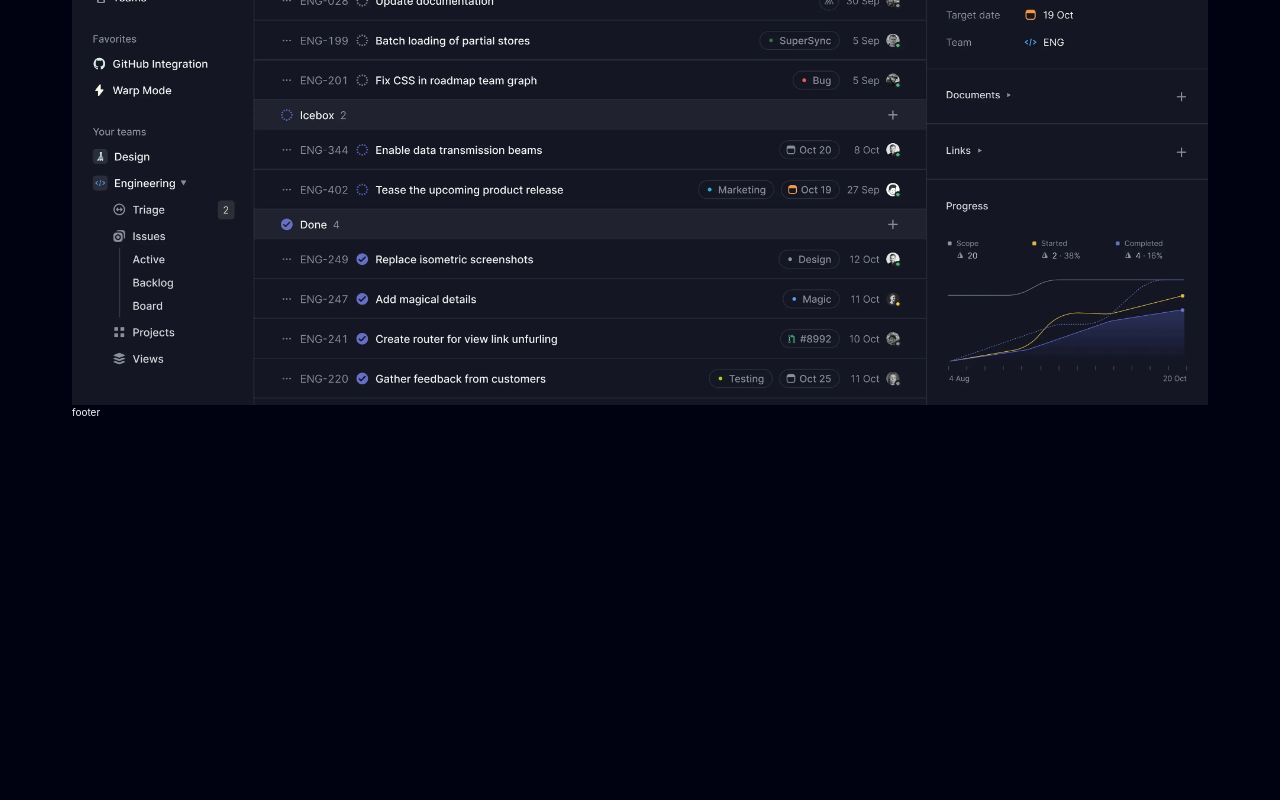
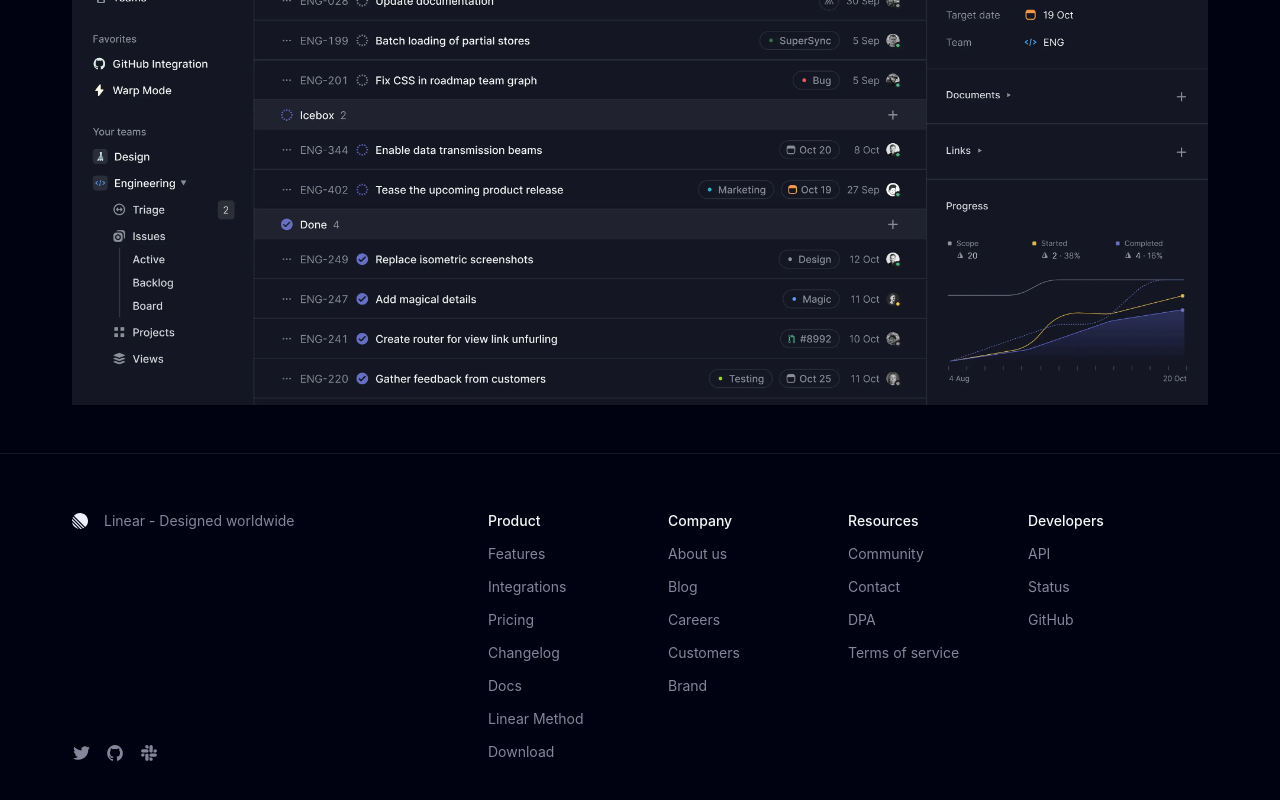
Before and after one commit to EOluwaseun/linear-landing-page, a Next.js app: page / in a window 1280 px wide. Shown: the part 556-1356 px from the top of the page. Before the commit the page ends 976 px from the top, so only its background shows below. Built offline with nearby package versions, Linux system fonts and the light colour scheme.

Commit message:
footer added

```diff
--- a/components/footer.tsx
+++ b/components/footer.tsx
@@ -1,12 +1,92 @@
+/* eslint-disable @typescript-eslint/no-unused-vars */
 'use client';
 
 import React from 'react';
 import Container from './container';
+import Link from 'next/link';
+import { Logo } from './icons/logo';
+import { TwitterIcon } from './icons/twitter';
+import { GithubIcon } from './icons/github';
+import { SlackIcon } from './icons/slack';
 
+const footerLinks = [
+  {
+    title: 'Product',
+    links: [
+      { title: 'Features', href: '#' },
+      { title: 'Integrations', href: '#' },
+      { title: 'Pricing', href: '#' },
+      { title: 'Changelog', href: '#' },
+      { title: 'Docs', href: '#' },
+      { title: 'Linear Method', href: '#' },
+      { title: 'Download', href: '#' },
+    ],
+  },
+  {
+    title: 'Company',
+    links: [
+      { title: 'About us', href: '#' },
+      { title: 'Blog', href: '#' },
+      { title: 'Careers', href: '#' },
+      { title: 'Customers', href: '#' },
+      { title: 'Brand', href: '#' },
+    ],
+  },
+  {
+    title: 'Resources',
+    links: [
+      { title: 'Community', href: '#' },
+      { title: 'Contact', href: '#' },
+      { title: 'DPA', href: '#' },
+      { title: 'Terms of service', href: '#' },
+    ],
+  },
+  {
+    title: 'Developers',
+    links: [
+      { title: 'API', href: '#' },
+      { title: 'Status', href: '#' },
+      { title: 'GitHub', href: '#' },
+    ],
+  },
+];
 export default function Footer() {
   return (
-    <footer>
-      <Container>footer</Container>
+    <footer className="mt-12 border-t border-transparent-white py-[5.6rem] text-sm">
+      <Container className="flex flex-col justify-between lg:flex-row">
+        <div>
+          <div className="flex h-full flex-row justify-between lg:flex-col">
+            <div className="flex items-center text-grey">
+              <Logo className="mr-4 h-4 w-4" /> Linear - Designed worldwide
+            </div>
+            <div className="mt-auto flex space-x-4 text-grey">
+              <TwitterIcon />
+              <GithubIcon />
+              <SlackIcon />
+            </div>
+          </div>
+        </div>
+        <div className="flex flex-wrap">
+          {footerLinks.map((column, i) => {
+            return (
+              <div key={i} className="mt-10 min-w-[50%] lg:mt-0 lg:min-w-[18rem]">
+                <h3 className="mb-3 font-medium">{column.title}</h3>
+                <ul>
+                  {column.links.map((link) => {
+                    return (
+                      <li key={link.title} className="[&_a]:last:mb-0">
+                        <Link href={link.href} className="mb-3 block text-grey transition-colors hover:text-off-white">
+                          {link.title}
+                        </Link>
+                      </li>
+                    );
+                  })}
+                </ul>
+              </div>
+            );
+          })}
+        </div>
+      </Container>
     </footer>
   );
 }
```
